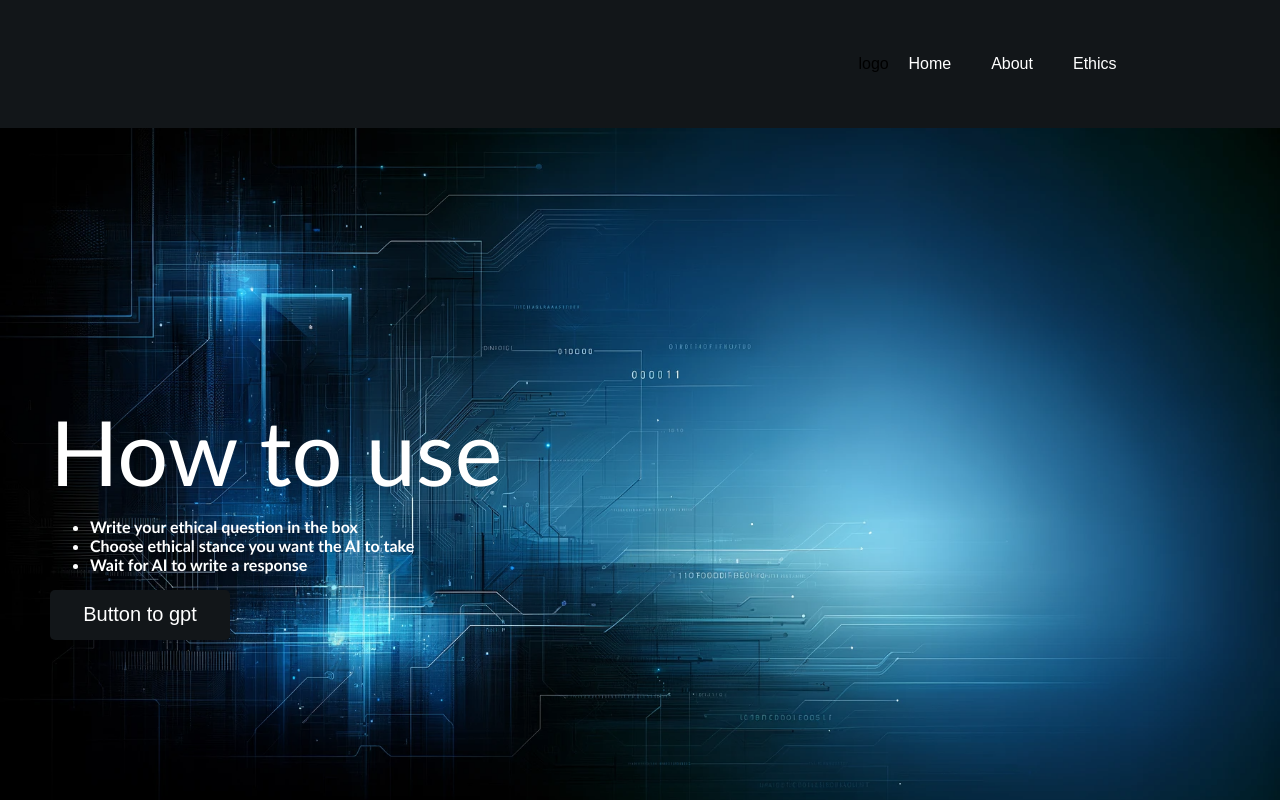
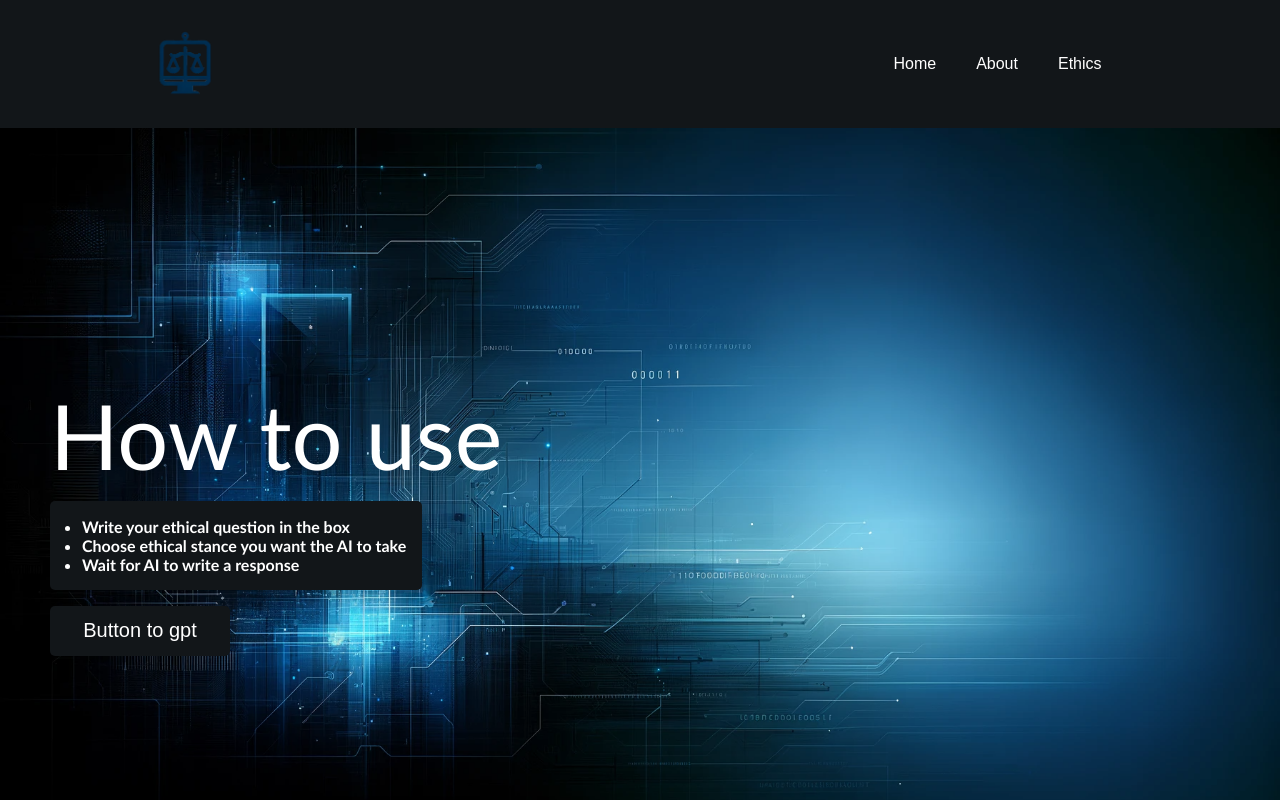
Before and after one commit to mattk1205/ethics_project, a React (Create React App) app: page / in a window 1280 px wide. Shown: the top 800 px of the page. Built offline with nearby package versions, Linux system fonts and the light colour scheme; the HTML template or start-up script is replaced by a standard one.

Commit message:
Fixed Logo / Slight Changes

```diff
--- a/src/components/Navbar.js
+++ b/src/components/Navbar.js
@@ -1,35 +1,35 @@
 import React, { useState } from "react";
-import { Link } from "react-router-dom";
+import { Link, useNavigate } from 'react-router-dom';
 import "../styles/Navbar.css";
 import CompanyLogo from "../assets/Company-Logo.png";
 
-
 function Navbar() {
   const [openLinks, setOpenLinks] = useState(false);
+  const navigate = useNavigate();
 
   const toggleNavbar = () => {
     setOpenLinks(!openLinks);
   };
+
+  const navigateHome = () => {
+    navigate('/');
+  };
+
   return (
     <div className="navbar">
       <div className="leftSide" id={openLinks ? "open" : "close"}>
+        <img src={CompanyLogo} alt="Org-Logo" className="navbar-logo" onClick={navigateHome} />
         <div className="hiddenLinks">
-        <img src="../assets/Company-Logo.png" alt="Org-Logo"></img>
           <Link to="/"> Home </Link>
           <Link to="/about"> About </Link>
           <Link to="/ethics"> Ethics </Link>
         </div>
       </div>
       <div className="rightSide">
-      <div
-        className="company-logo"
-        style={{ backgroundImage: `url(${CompanyLogo})` }}
-      >logo</div>
         <Link to="/"> Home </Link>
-        <Link to="/about"> About </Link>
-        <Link to="/ethics"> Ethics </Link>
-        <button onClick={toggleNavbar}>
-        </button>
+        <Link to="/about"> About </ Link>
+        <Link to="/ethics"> Ethics </ Link>
+        <button onClick={toggleNavbar}></button>
       </div>
     </div>
   );
--- a/src/pages/Home.js
+++ b/src/pages/Home.js
@@ -8,10 +8,10 @@ function Home() {
   return (
     <div className="home" style={{ backgroundImage: `url(${BannerImage})` }}>
       <div className="headerContainer">
-        <div className = "instructions">
+        <div className = "headder-instructions">
           <h1 id="how-2"> How to use </h1>
             <div className = "box">
-              <ul>
+              <ul className = "instructions">
                 <li>
                   Write your ethical question in the box
                 </li>
--- a/src/styles/Home.css
+++ b/src/styles/Home.css
@@ -14,8 +14,6 @@
 #how-2 {
   color: white;
 }
-
-
 
 .headerContainer {
   width: auto;
@@ -61,6 +59,11 @@
 
 .home .instructions {
   color: white;
+  background-color: #121619;
+  width: fit-content;
+  padding: 1rem;
+  padding-left: 2rem;
+  border-radius: 5px;
 }
 
 @media only screen and (max-width: 650px) {
```
Lines whose indentation alone changed are shown as unchanged.
